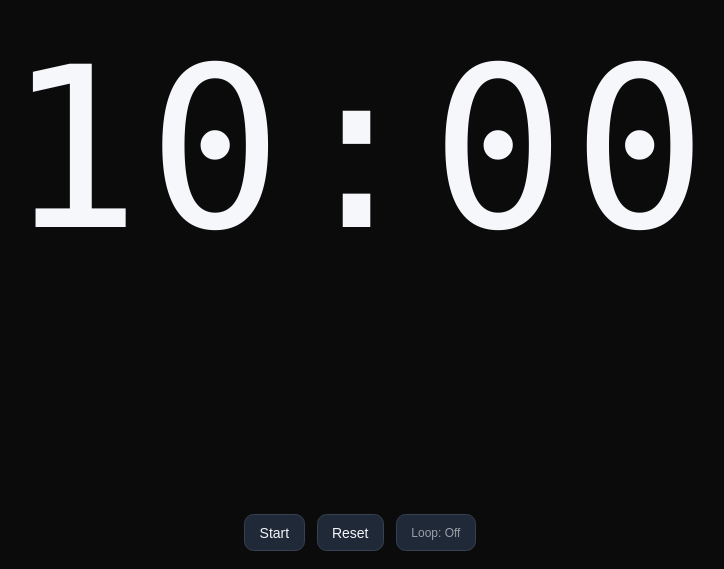
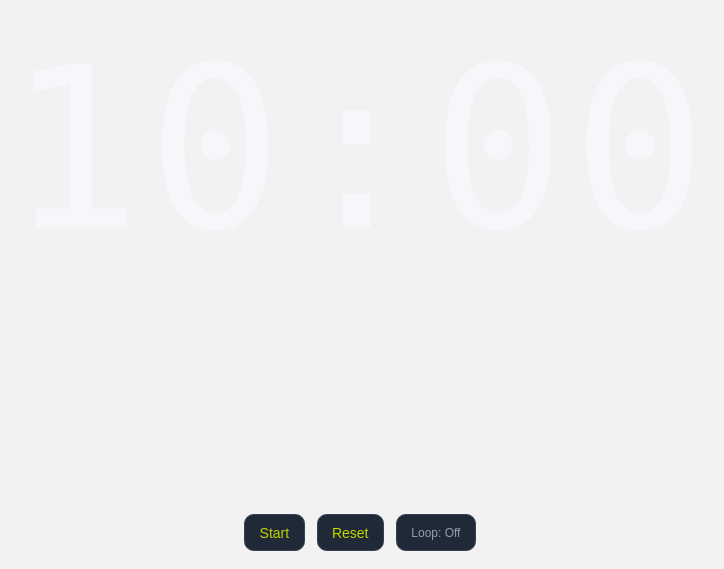
Before and after one commit to alexanderbjonescreates/Countdown-timer, a plain HTML site: page index.html in a window 1280 px wide. Shown: the part 231-800 px from the top of the page, without its empty margins (280-1004 px from the left). Drawn offline with Linux system fonts and the light colour scheme.

Commit message:
Change background and foreground colors in index.html
Updated background and foreground color variables in CSS.

```diff
--- a/index.html
+++ b/index.html
@@ -6,8 +6,8 @@
   <title>Countdown</title>
   <style>
     :root {
-      --bg: #0b0b0b;
-      --fg: #f5f7fa;
+      --bg: #f2f2f2;
+      --fg: #c4d600;
       --warn: #ffb300;
       --crit: #ff3b30;
       --accent: #9aa0a6;
@@ -24,7 +24,7 @@
     }
     h1 {
       margin: 0; font-weight: 600; letter-spacing: .02em;
-      font-size: clamp(16px, 3.2vmin, 28px); color: var(--accent);
+      font-size: clamp(30px, 3.2vmin, 28px); color: var(--accent);
       text-align: center;
     }
     .time {
```
